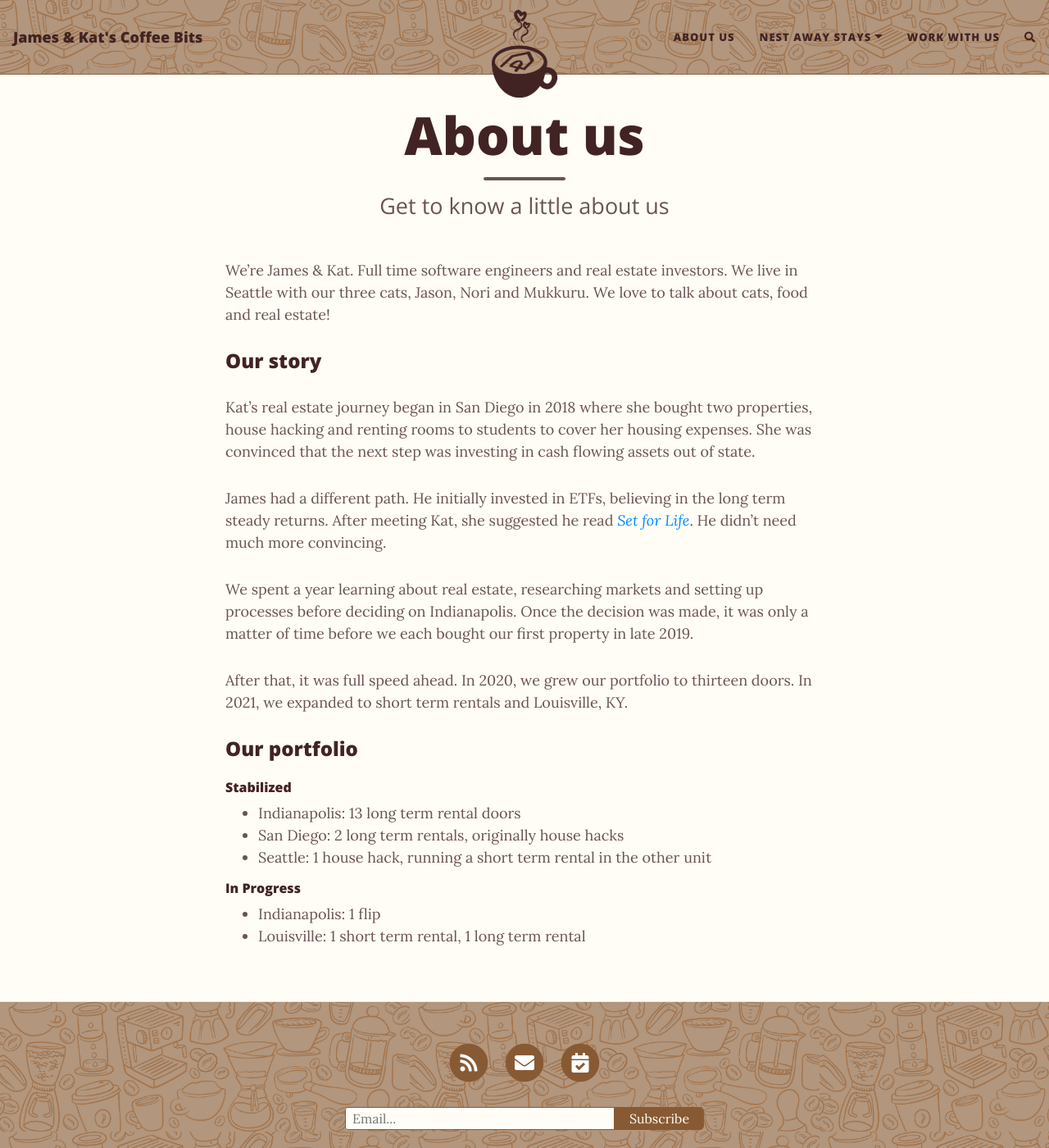
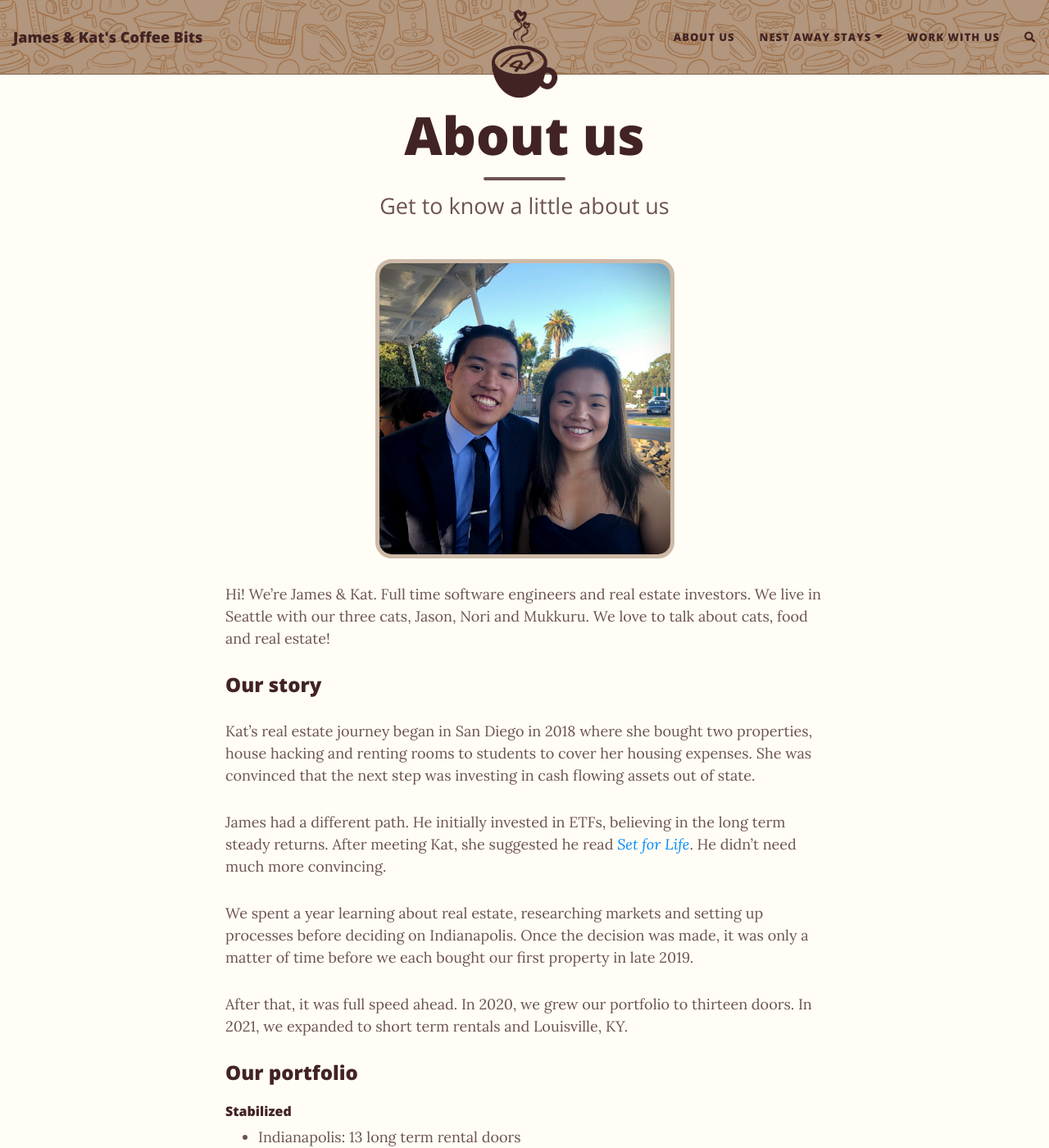
Before and after one commit to jshao100/jshao100.github.io, a Jekyll site: the page built from realestate/aboutus.md, in a window 1280 px wide and 1400 px high. Shown: the whole window at 82% size. Built offline with Jekyll 4.4.1, drawn with Linux system fonts in a browser that asks for light colours; nearby versions of some CDN libraries; comment, search, counter and statistics services are not loaded.

Commit message:
Update about us with photo

```diff
--- a/assets/css/beautifuljekyll.css
+++ b/assets/css/beautifuljekyll.css
@@ -1269,3 +1269,17 @@ pre {
   font-size: 0.6rem;
   font-style: italic;
 }
+
+.aboutus-img {
+  width: 50%;
+  display: block;
+  margin: 0 auto;
+  border-radius: 20px;
+  border: 5px solid rgb(178 150 125 / 65%);
+}
+
+@media (max-width: 630px) {
+  .aboutus-img {
+    width: 75%;
+  }
+}
--- a/realestate/aboutus.md
+++ b/realestate/aboutus.md
@@ -4,8 +4,9 @@ title: About us
 subtitle: Get to know a little about us
 ---
 
-We're James & Kat. Full time software engineers and real estate investors. We live in Seattle with our three cats, Jason, Nori and Mukkuru. We love to talk about cats, food and real estate!
+<img src="/assets/img/aboutus/us.jpg" alt="James & Kat" class="aboutus-img">
 
+Hi! We're James & Kat. Full time software engineers and real estate investors. We live in Seattle with our three cats, Jason, Nori and Mukkuru. We love to talk about cats, food and real estate!
 
 ### Our story
 
```
Also changed, not shown: assets/img/aboutus/us.jpg (added).
